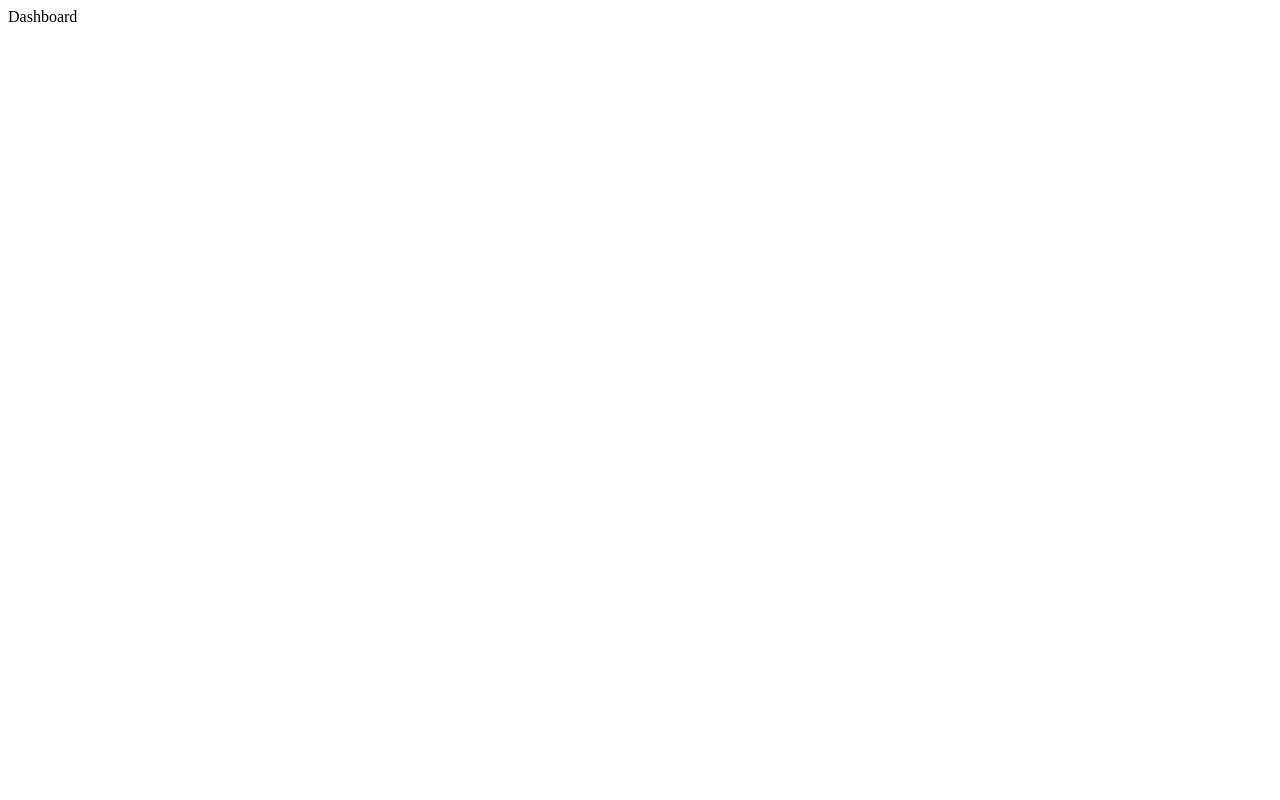
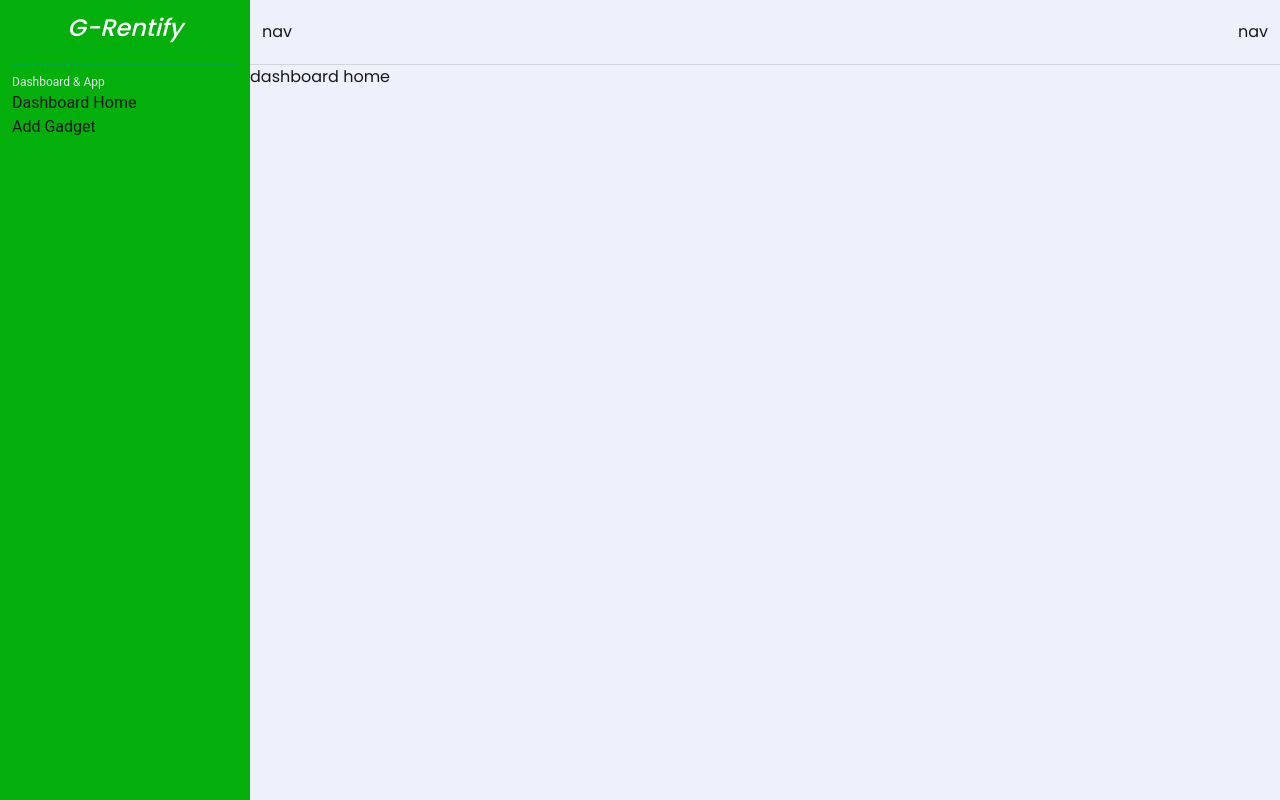
Before and after one commit to arafatrased/g-rentify, a Next.js app: page /dashboard in a window 1280 px wide. Built offline with nearby package versions, Linux system fonts and the light colour scheme.

Commit message:
implement dashboard layout

```diff
--- /dev/null
+++ b/src/app/(dashboard)/dashboard/add-gadget/page.js
@@ -0,0 +1,3 @@
+export default function AddGadget() {
+  return <div>AddGadget</div>;
+}
--- /dev/null
+++ b/src/app/(dashboard)/dashboard/components/AddGadgets.jsx
@@ -0,0 +1,7 @@
+export default function AddGadgets() {
+  return (
+    <div>
+      <h1 className="text-lg font-medium">Add Gadgest</h1>
+    </div>
+  );
+}
--- /dev/null
+++ b/src/app/(dashboard)/dashboard/components/DashboardNavbar.jsx
@@ -0,0 +1,8 @@
+export default function DashboardNavbar() {
+  return (
+    <div className="flex justify-between items-center py-5 px-3 bg-[#EEF0FB] border-b border-gray-300">
+      <div>nav</div>
+      <div>nav</div>
+    </div>
+  );
+}
--- /dev/null
+++ b/src/app/(dashboard)/dashboard/components/Sidebar.jsx
@@ -0,0 +1,26 @@
+import Link from "next/link";
+
+export default function Sidebar() {
+  const links = (
+    <>
+      <li>
+        <Link href={"/dashboard"}>Dashboard Home</Link>
+      </li>
+      <li>
+        <Link href={"/dashboard/add-gadget"}>Add Gadget</Link>
+      </li>
+    </>
+  );
+  return (
+    <div className="bg-[#03b00b] w-[250px] min-h-screen">
+      <div className="p-3">
+        <h1 className="italic text-center text-2xl font-medium text-white mb-5">
+          G-Rentify
+        </h1>
+        <div className="w-full h-[1px] bg-green-600 my-2"></div>
+        <p className="text-[12px] text-gray-200">Dashboard & App</p>
+        <ul>{links}</ul>
+      </div>
+    </div>
+  );
+}
--- a/src/app/(dashboard)/dashboard/layout.jsx
+++ b/src/app/(dashboard)/dashboard/layout.jsx
@@ -1,7 +1,32 @@
+import { Poppins } from "next/font/google";
+import "@/app/globals.css";
+import Sidebar from "./components/Sidebar";
+import DashboardNavbar from "./components/DashboardNavbar";
+
+//Poppins Front
+const poppins = Poppins({
+  weight: ["300", "400", "500", "600", "700"],
+  subsets: ["latin"],
+});
+
+export const metadata = {
+  title: "Dashboard - G-Rentify",
+  description:
+    "Rentify is your ultimate destination for renting high-quality gadgets without the hassle of ownership. Whether you need the latest smartphones, laptops, gaming consoles, or cameras, we’ve got you covered. Experience top-tier technology at a fraction of the cost, upgrade whenever you want, and enjoy the freedom to explore without long-term commitments.",
+};
+
 export default function DashboardLayout({ children }) {
   return (
     <html lang="en">
-      <body>{children}</body>
+      <body className={`${poppins.className}`}>
+        <div className="flex">
+          <Sidebar />
+          <div className="bg-[#EEF0FB] w-[calc(100%-250px)]">
+            <DashboardNavbar />
+            {children}
+          </div>
+        </div>
+      </body>
     </html>
   );
 }
--- a/src/app/(dashboard)/dashboard/page.jsx
+++ b/src/app/(dashboard)/dashboard/page.jsx
@@ -1,7 +1,3 @@
-import React from 'react'
-
 export default function Dashboard() {
-  return (
-    <div>Dashboard</div>
-  )
+  return <div>dashboard home</div>;
 }
--- a/src/app/(home)/components/Navbar.jsx
+++ b/src/app/(home)/components/Navbar.jsx
@@ -5,7 +5,11 @@ import Link from "next/link";
 import { IoIosArrowDown, IoIosArrowUp } from "react-icons/io";
 import { TbLogout2, TbListDetails } from "react-icons/tb";
 import { CiMenuFries, CiMail } from "react-icons/ci";
-import { MdLaptopMac, MdOutlineArrowRightAlt } from "react-icons/md";
+import {
+  MdDashboard,
+  MdLaptopMac,
+  MdOutlineArrowRightAlt,
+} from "react-icons/md";
 import { AiOutlineFire } from "react-icons/ai";
 import { BiSupport } from "react-icons/bi";
 import { FiUser } from "react-icons/fi";
@@ -18,7 +22,6 @@ const Navbar = () => {
   const [accountMenuOpen, setAccountMenuOpen] = useState(false);
   const [isProductHover, setIsProductHover] = useState(false);
   const [mobileSidebarOpen, setMobileSidebarOpen] = useState(false);
-
 
   return (
     <nav className="flex items-center sticky top-0 z-40 backdrop-blur-3xl justify-between w-full px-6 py-4 border-b border-gray-300">
@@ -34,7 +37,7 @@ const Navbar = () => {
       {/* Nav Links */}
       <ul className="items-center gap-[20px] text-[1rem] text-[#424242] md:flex hidden">
         {/* Product Mega Menu */}
-        <Link href={'/gadgets'}>
+        <Link href={"/gadgets"}>
           <li
             className={`${
               isProductHover
@@ -105,6 +108,12 @@ const Navbar = () => {
             About Us
           </Link>
         </li>
+        <li className="flex items-center gap-2 cursor-pointer hover:text-[#03b00b]">
+          <Link href="/dashboard" className="flex items-center">
+            <MdDashboard className="text-[1.1rem]" />
+            Dashboard
+          </Link>
+        </li>
       </ul>
 
       {/* Account Menu for navbar */}
@@ -115,9 +124,8 @@ const Navbar = () => {
               Welcome, {userSession?.user?.name}
             </p>
             <p className="text-gray-600 text-[0.9rem]">
-             You are : {userSession?.user?.role}
+              You are : {userSession?.user?.role}
             </p>
-
           </div>
         ) : (
           <div className="flex gap-2">
--- a/src/app/(home)/layout.js
+++ b/src/app/(home)/layout.jsx
@@ -1,25 +1,19 @@
-import { Geist, Poppins } from "next/font/google";
-import "../globals.css";
+import { Poppins } from "next/font/google";
+import "@/app/globals.css";
 import Footer from "./components/Footer";
 import { ToastContainer } from "react-toastify";
-import { Toaster } from 'react-hot-toast';
+import { Toaster } from "react-hot-toast";
 import NextAuthProviders from "@/Providers/NextAuthProviders";
 import Navbar from "./components/Navbar";
-
-const geistSans = Geist({
-  variable: "--font-geist-sans",
-  subsets: ["latin"],
-});
 
 //Poppins Front
 const poppins = Poppins({
   weight: ["300", "400", "500", "600", "700"],
   subsets: ["latin"],
-  variable: "--font-poppins",
 });
 
 export const metadata = {
-  title: "G-Rentify",
+  title: "Home - G-Rentify",
   description:
     "Rentify is your ultimate destination for renting high-quality gadgets without the hassle of ownership. Whether you need the latest smartphones, laptops, gaming consoles, or cameras, we’ve got you covered. Experience top-tier technology at a fraction of the cost, upgrade whenever you want, and enjoy the freedom to explore without long-term commitments.",
 };
@@ -27,9 +21,7 @@ export const metadata = {
 export default function RootLayout({ children }) {
   return (
     <html lang="en">
-      <body
-        className={`${geistSans.variable} ${poppins.variable} antialiased overflow-x-hidden`}
-      >
+      <body className={`${poppins.className}`}>
         <NextAuthProviders>
           <Toaster />
           <ToastContainer />
--- a/src/app/(home)/not-found.js
+++ b/src/app/(home)/not-found.jsx
@@ -1,10 +1,6 @@
-"use client";
-
-import { useRouter } from "next/navigation";
+import Link from "next/link";
 
 const NotFound = () => {
-  const router = useRouter();
-
   return (
     <div className="flex flex-col items-center justify-center min-h-screen bg-[#0b0423] text-white px-4">
       <h1 className="text-9xl font-bold text-purple-500">404</h1>
@@ -12,13 +8,13 @@ const NotFound = () => {
       <p className="text-lg text-gray-300 mt-2 text-center">
         The page you are looking for does not exist or has been moved.
       </p>
-      <button
+      <Link
+        href={"/"}
         type="button"
-        onClick={() => router.push("/", { scroll: false })}
         className="mt-6 bg-purple-600 hover:bg-purple-700 text-white font-bold py-3 px-6 rounded-lg shadow-lg transition-all"
       >
         Go Back Home
-      </button>
+      </Link>
     </div>
   );
 };
--- a/src/app/globals.css
+++ b/src/app/globals.css
@@ -3,6 +3,12 @@
 
 body {
   overflow-x: hidden !important;
+}
+
+p,
+li,
+a {
+  font-family: "Roboto", sans-serif;
 }
 
 /* ========================================================================= */
```
Also changed, not shown: src/app/(home)/page.jsx (renamed from src/app/(home)/page.js), 1 other file (tests, documents, lock files or other folders).
